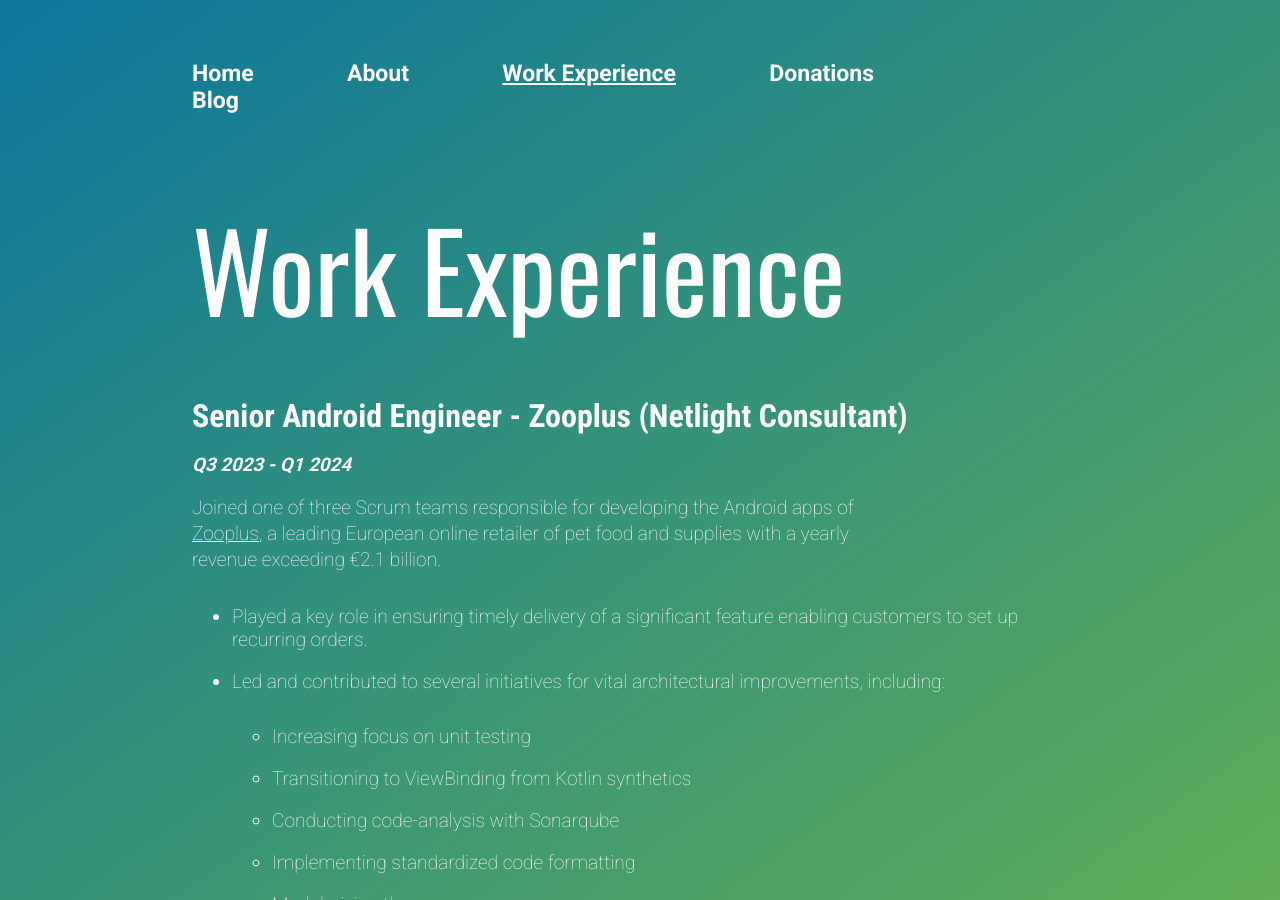
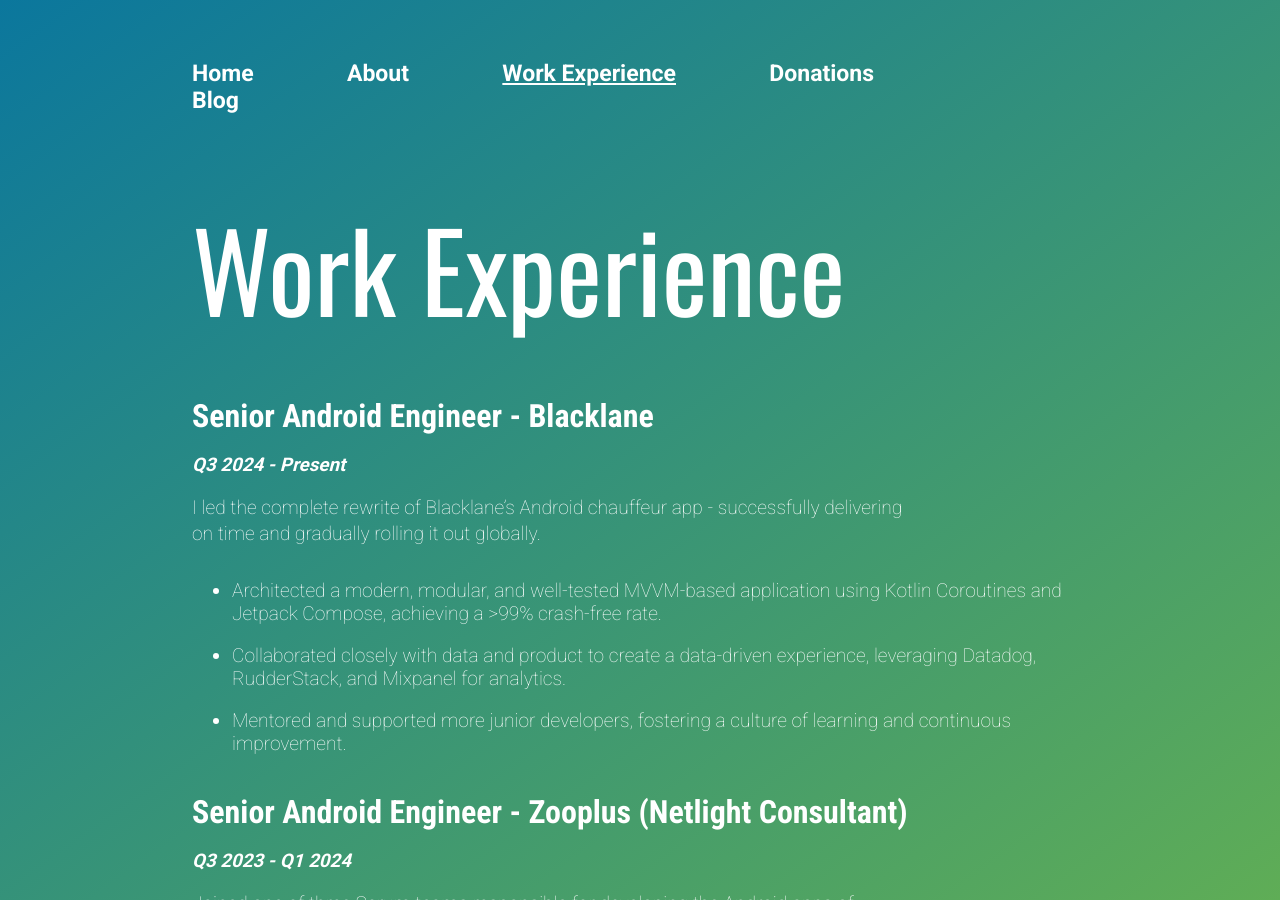
Before and after one commit to molundb/molundb.github.io, a Jekyll site: the page built from work-experience/index.md, in a window 1280 px wide and 900 px high. Built offline with Jekyll 4.4.1, drawn with Linux system fonts in a browser that asks for light colours; nearby versions of some CDN libraries.

Commit message:
Update work experience text

```diff
--- a/work-experience/index.md
+++ b/work-experience/index.md
@@ -4,6 +4,16 @@
 ---
 
 # Work Experience
+
+## Senior Android Engineer - Blacklane
+
+### _Q3 2024 - Present_
+
+I led the complete rewrite of Blacklane’s Android chauffeur app - successfully delivering on time and gradually rolling it out globally.
+
+- Architected a modern, modular, and well-tested MVVM-based application using Kotlin Coroutines and Jetpack Compose, achieving a >99% crash-free rate.
+- Collaborated closely with data and product to create a data-driven experience, leveraging Datadog, RudderStack, and Mixpanel for analytics.
+- Mentored and supported more junior developers, fostering a culture of learning and continuous improvement.
 
 ## Senior Android Engineer - Zooplus (Netlight Consultant)
 
```
